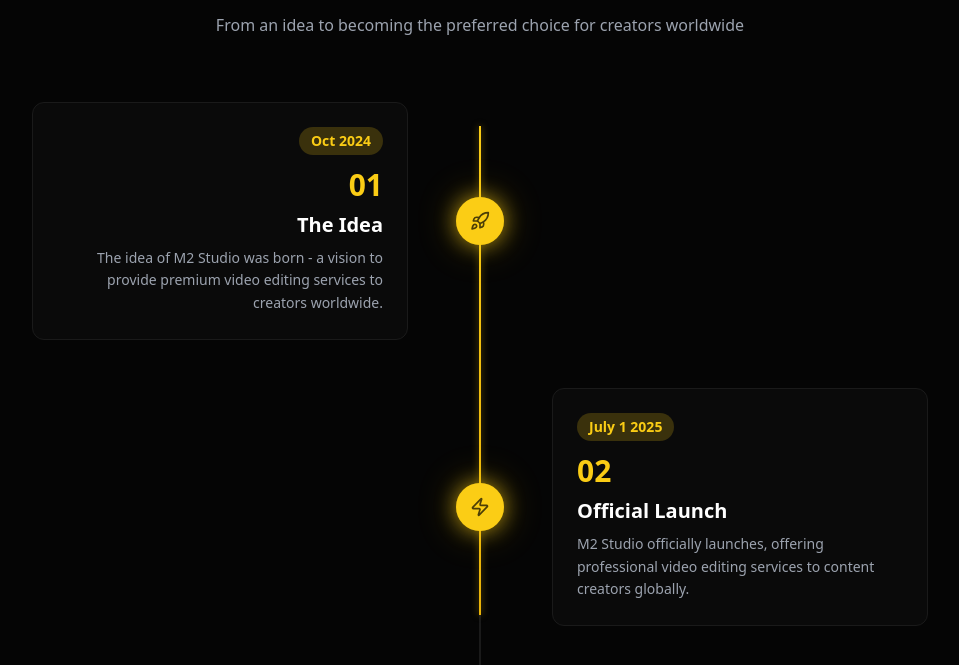
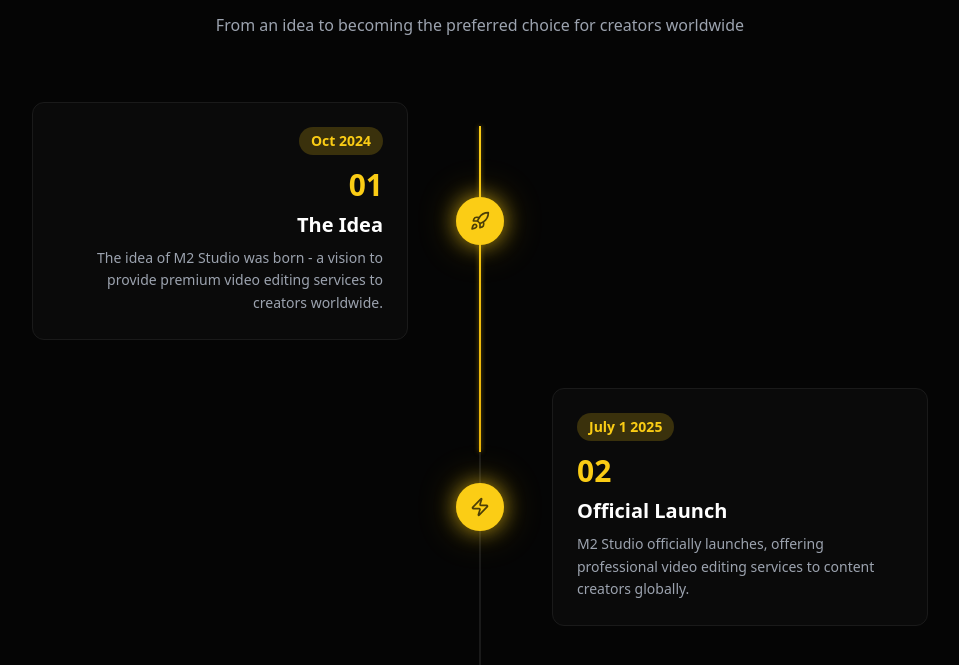
Before and after one commit to m2studio-com/m2studios, a Next.js app: page / in a window 1280 px wide. Shown: the part 3929-4594 px from the top of the page, without its empty margins (160-1119 px from the left). Built offline with nearby package versions, Linux system fonts and the light colour scheme; no server answers.

Commit message:
Roadmap: use correct filled ratio and set transformOrigin for smooth progress animation

```diff
--- a/app/page.tsx
+++ b/app/page.tsx
@@ -186,6 +186,14 @@ export default function HomePage() {
   const [openFaq, setOpenFaq] = useState<number | null>(null)
   const [isVideoPlaying, setIsVideoPlaying] = useState(false)
   const [roadmapInView, setRoadmapInView] = useState(false)
+
+  // Fraction of the progress line to fill (0..1). Use (activeSteps-1)/(totalSteps-1)
+  // so the line grows between nodes rather than jumping with the node count.
+  const filledRatio = (() => {
+    if (roadmapSteps.length <= 1) return 0
+    const activated = Math.max(0, activeSteps.length - 1)
+    return Math.min(1, activated / (roadmapSteps.length - 1))
+  })()
 
   useEffect(() => {
     const interval = setInterval(() => {
@@ -599,7 +607,8 @@ export default function HomePage() {
                   height: `calc(100% - 48px - 48px)`,
                   background: "linear-gradient(to bottom, #FACC15, #EAB308)",
                   boxShadow: "0 0 10px rgba(250,204,21,0.5)",
-                  transform: `scaleY(${activeSteps.length > 0 ? Math.min(activeSteps.length / roadmapSteps.length, 1) : 0})`,
+                  transform: `scaleY(${filledRatio})`,
+                  transformOrigin: "top",
                   transition: "transform 0.8s ease-out",
                 }}
               />
```
